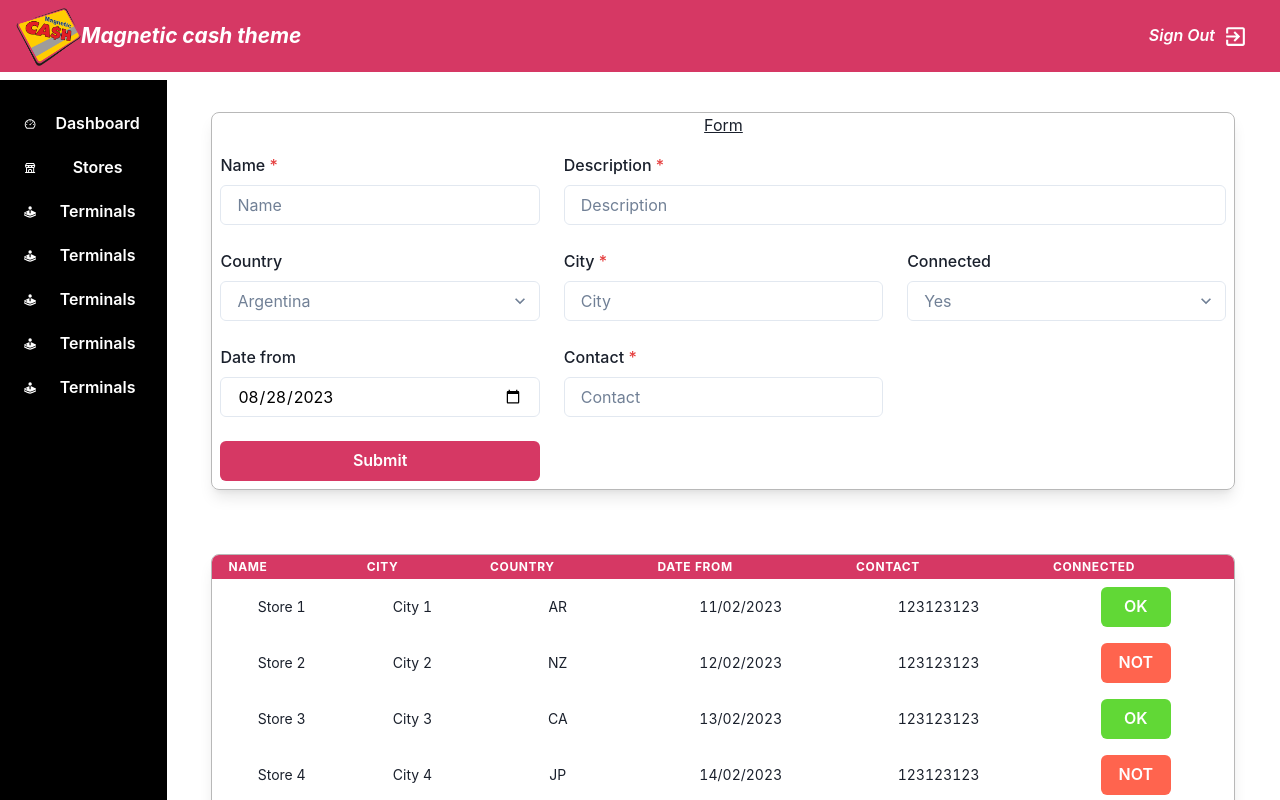
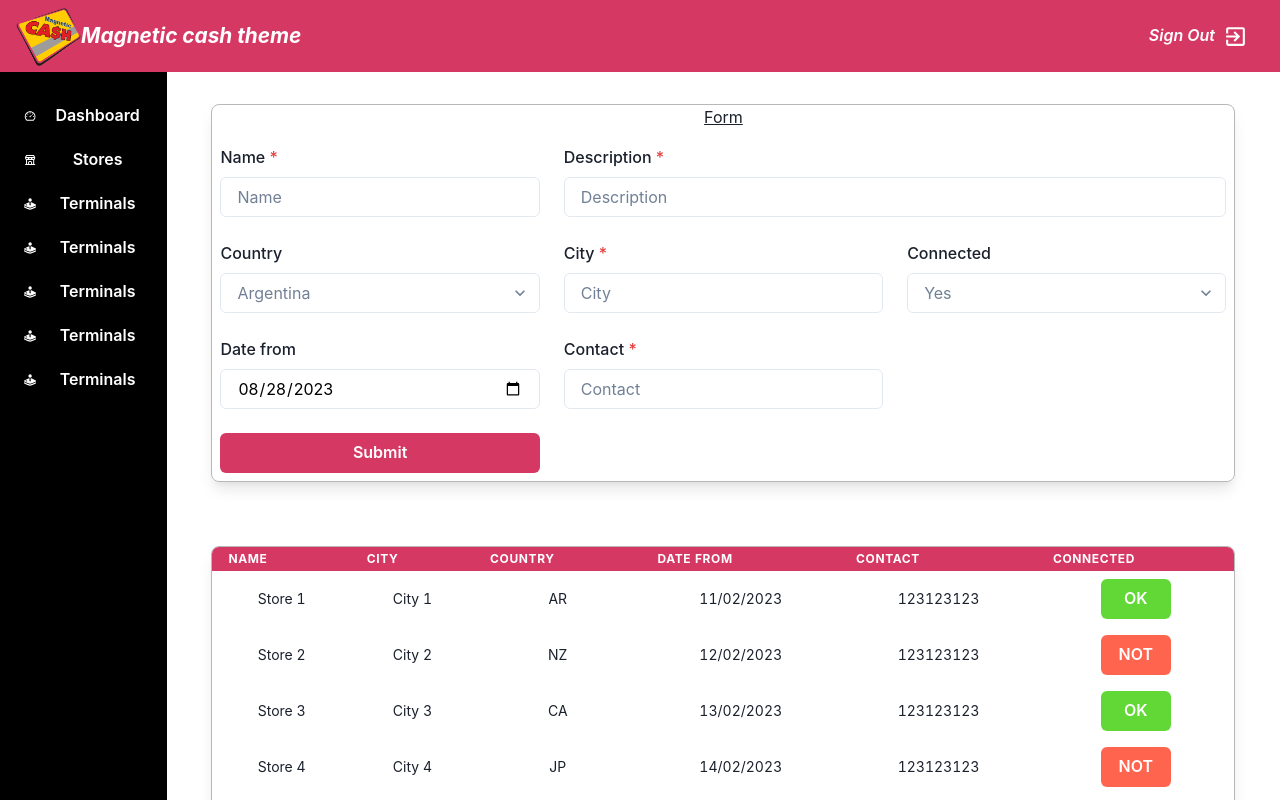
Before and after one commit to EliasLeguizamon123/responsive-module, a React (Vite) app: page / in a window 1280 px wide. Built offline with nearby package versions, Linux system fonts and the light colour scheme.

Commit message:
fix spacing beetween navbar and rest of site

```diff
--- a/src/App.tsx
+++ b/src/App.tsx
@@ -19,9 +19,9 @@ function App() {
 		maxH="100vh"
 	>
 			<Navbar />
-			<Flex pt="max(10vh, 60px)" h="full" maxH="100vh">
+			<Flex pt="max(9vh, 60px)" h="full" maxH="100vh">
 				<Sidebar />
-				<VStack spacing="2rem" w="full" h="91vh" overflow="auto">
+				<VStack spacing="2rem" w="full" h="92vh" overflow="auto">
 					<CustomForm />
 					<MainCardCustom>
 						<ListTable />
```
